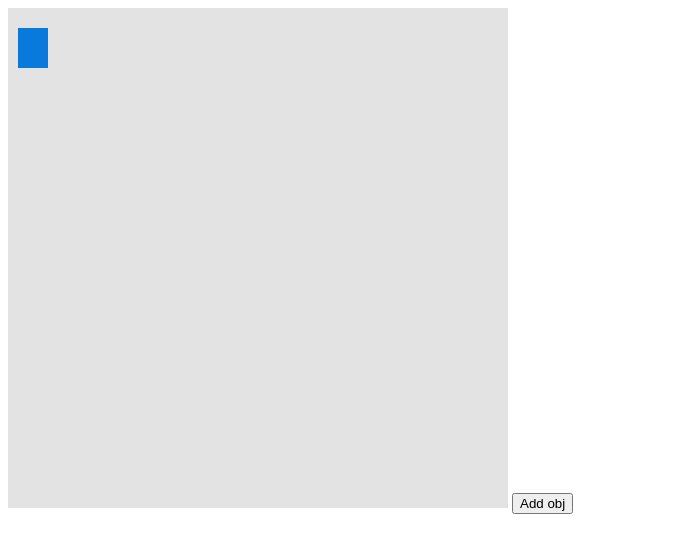
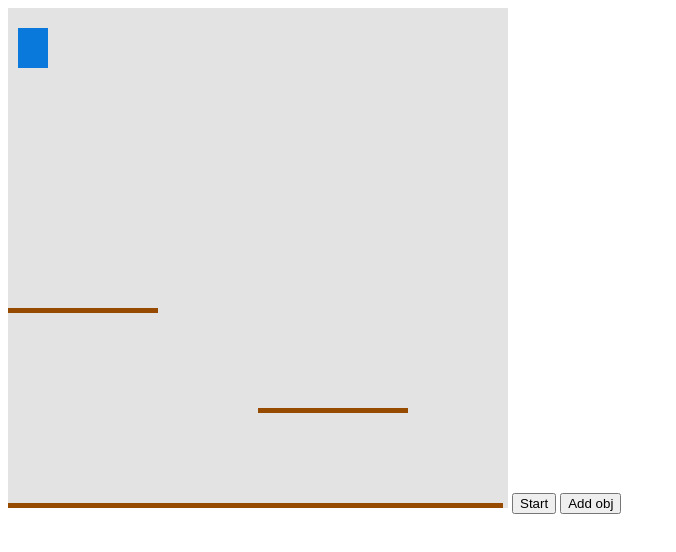
Before and after one commit to Parcevale/JS_game, a plain HTML site: page index.html in a window 1280 px wide. Shown: the whole page, without its empty margins (0-676 px from the left). Drawn offline with Linux system fonts and the light colour scheme.

Commit message:
parody of gravity

```diff
--- a/index.html
+++ b/index.html
@@ -6,9 +6,10 @@
 </head>
 
 <body class="sapUiBody" id="content">
-<canvas id="canvas" width="500" height="500"></canvas>
-<button onclick="onButton()">Add obj</button>
-<script type="text/javascript" src="js/main.js"></script>
+	<canvas id="canvas" width="500" height="500"></canvas>
+	<button onclick="onStartGame()">Start</button>
+	<button onclick="onButton()">Add obj</button>
+	<script type="text/javascript" src="js/main.js"></script>
 
 </body>
 </html>
--- a/js/main.js
+++ b/js/main.js
@@ -3,6 +3,10 @@ console.log('hello 2world');
 var cnv = document.getElementById('canvas');
 var ctx = cnv.getContext('2d');
 var aObjects = [];
+var aUnderfoot = [];
+var keyUp = false, keyDown = false, keyLeft = false, keyRight = false;
+var gravity;
+var bounce;
 
 var clear = function() {
 	ctx.fillStyle = "#E3E3E3";
@@ -12,6 +16,31 @@ var draw = function(x,y,w,h,color) {
 	ctx.fillStyle = color;
 	ctx.fillRect(x,y,w,h,color);
 }
+
+function onStartGame() {
+	gravity = setInterval(fGravity, 1000 / 60);
+}
+
+function fBounce() {
+
+	this.mainObj.y = this.mainObj.y - 120;
+	this.onStartGame();
+}
+
+function fGravity(e) {
+	if (aUnderfoot[0].y - 40 == this.mainObj.y && this.mainObj.x <= aUnderfoot[0].w || this.mainObj.y >= 455) {
+		clearInterval(gravity);
+	} else {
+		this.mainObj.y = this.mainObj.y + 4;
+	}
+	if (aUnderfoot[1].y - 40 == this.mainObj.y && this.mainObj.x >= aUnderfoot[1].x || this.mainObj.y >= 455) {
+		clearInterval(gravity);
+	}
+	if (aUnderfoot[0].w -2 == this.mainObj.x) {
+		this.onStartGame();
+    }
+}
+
 function onButton() {
 	console.log('123');
 
@@ -33,6 +62,9 @@ var mainLoop = function() {
 	aObjects.forEach(function(obj){
 		draw(obj.x,obj.y,obj.w,obj.h,obj.color);
 	})
+	aUnderfoot.forEach(function (obj) {
+		draw(obj.x, obj.y, obj.w, obj.h, obj.color);
+	})
 	console.log('refresh');
 }
 this.mainObj = {
@@ -43,15 +75,48 @@ this.mainObj = {
 
 	color :"#0979db"
 };
+this.underfootOne = {
+	x: 0,
+	y: 300,
+	w: 150,
+	h: 5,
+	color: "#964b00"
+};
+this.underfootTwo = {
+	x: 250,
+	y: 400,
+	w: 150,
+	h: 5,
+	color: "#964b00"
+};
+this.underfoot = {
+	x: 0,
+	y: 495,
+	w: 495,
+	h: 5,
+	color: "#964b00"
+};
 aObjects.push(this.mainObj);
+aUnderfoot.push(this.underfootOne);
+aUnderfoot.push(this.underfootTwo);
+aUnderfoot.push(this.underfoot);
 
-document.addEventListener('keydown', function(event) {
-	console.log('key pressed', event.code);
-	if (event.code == 'KeyW' && this.mainObj.y >= 2) this.mainObj.y = this.mainObj.y - 3;
-	if (event.code == 'KeyS' && this.mainObj.y <= 460) this.mainObj.y = this.mainObj.y + 3;
+document.addEventListener('keydown', function (event) {
+	this.fGravity();
+	if (event.code == 'KeyW' && this.mainObj.y >= 2) {
+		this.fBounce();
+    }
+	if (event.code == 'KeyS' && this.mainObj.y <= 460) {
+		//this.mainObj.y = this.mainObj.y + 3;
+	}
 	if (event.code == 'KeyA' && this.mainObj.x >= 2) this.mainObj.x = this.mainObj.x - 3;
 	if (event.code == 'KeyD' && this.mainObj.x <= 466) this.mainObj.x = this.mainObj.x + 3;
 }.bind(this));
 
+
+document.addEventListener('mousedown', function (event) {
+
+}.bind(this));
+
 setInterval(mainLoop,1000/60);
 // mainLoop();
```
